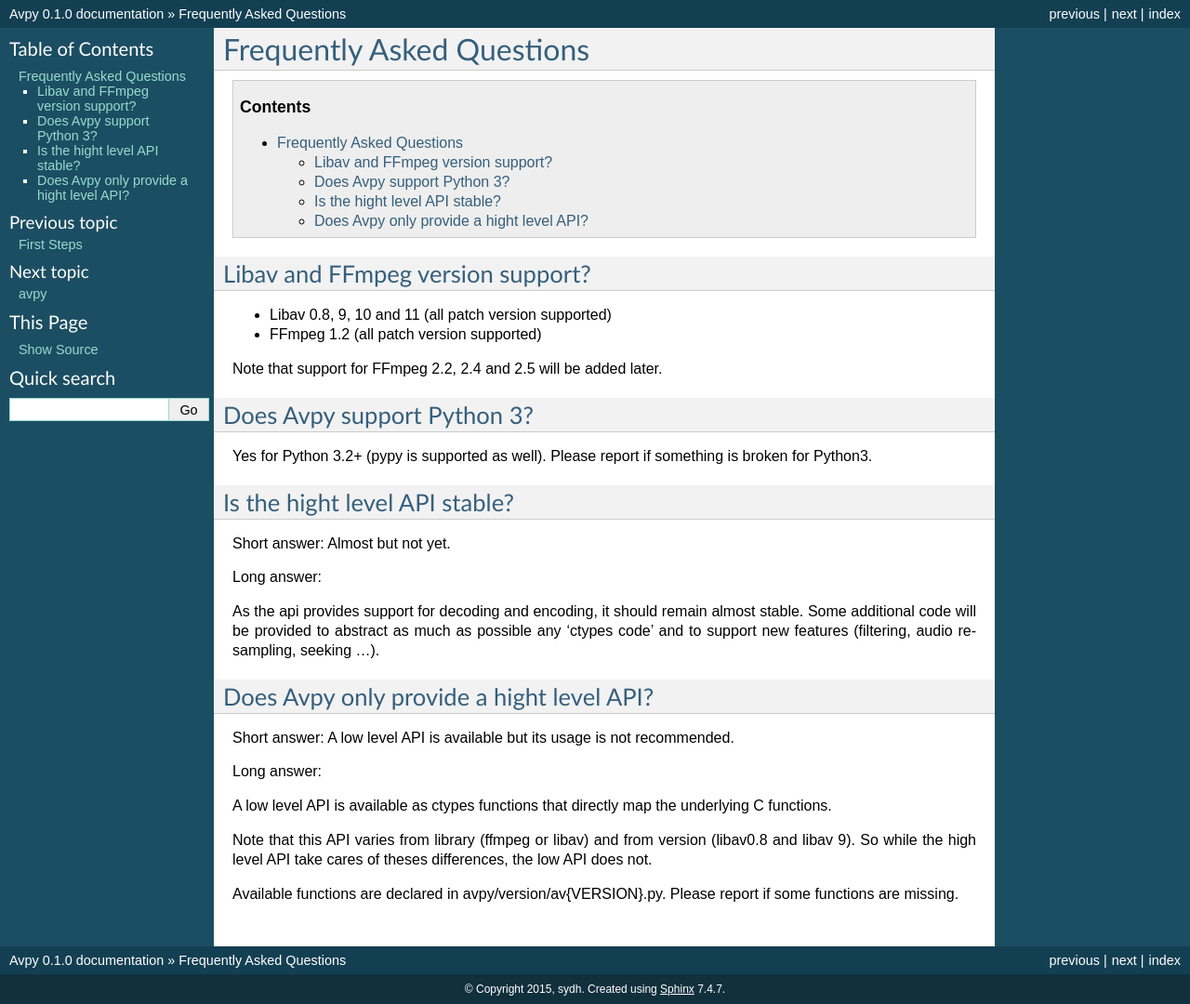
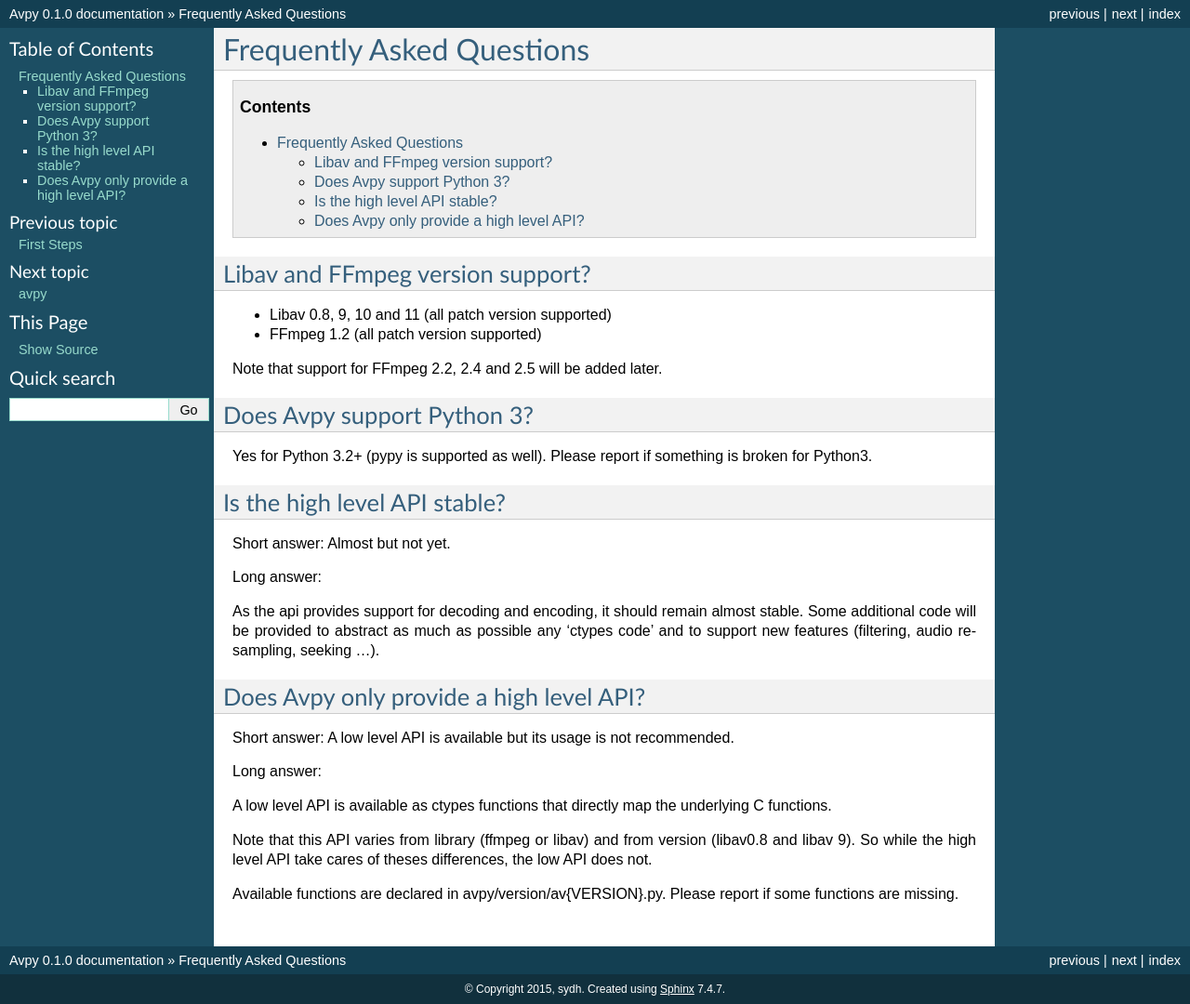
Before and after one commit to sydhds/Avpy, a Sphinx documentation site: the page built from docs/source/faq.rst, in a window 1280 px wide. Shown: the whole page at 93% size. Built offline with Sphinx 7.4.7, drawn with Linux system fonts in a browser that asks for light colours.

Commit message:
Faq (doc) minor fix

```diff
--- a/docs/source/faq.rst
+++ b/docs/source/faq.rst
@@ -17,8 +17,8 @@ Does Avpy support Python 3?
 Yes for Python 3.2+ (pypy is supported as well).
 Please report if something is broken for Python3.
 
-Is the hight level API stable?
-------------------------------
+Is the high level API stable?
+-----------------------------
 
 Short answer: Almost but not yet.
 
@@ -29,8 +29,8 @@ stable. Some additional code will be provided to abstract as much as possible
 any 'ctypes code' and to support new features (filtering, audio resampling,
 seeking ...).
 
-Does Avpy only provide a hight level API?
------------------------------------------
+Does Avpy only provide a high level API?
+----------------------------------------
 
 Short answer: A low level API is available but its usage is not recommended.
 
```
Also changed, not shown: 1 other file.
